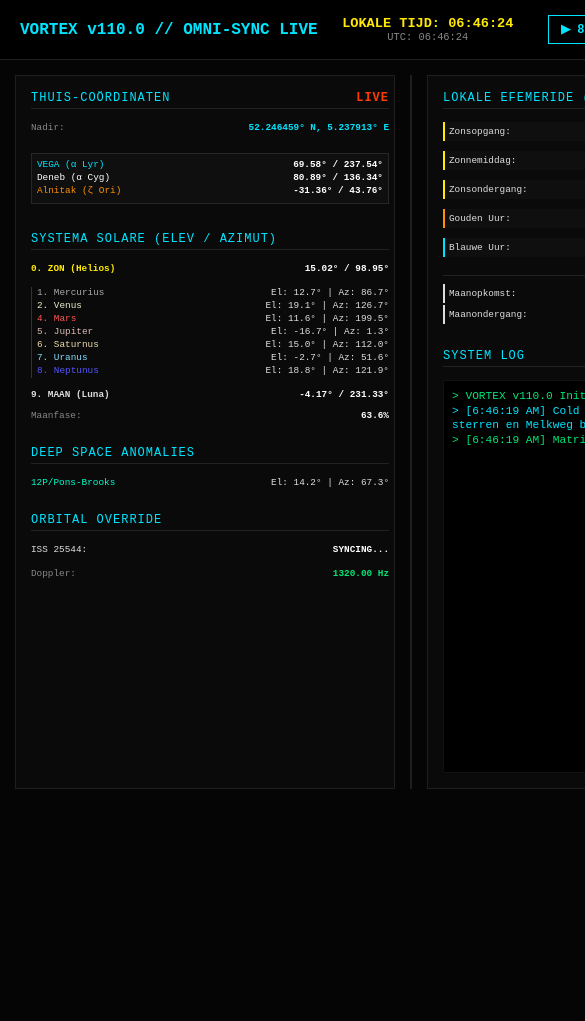
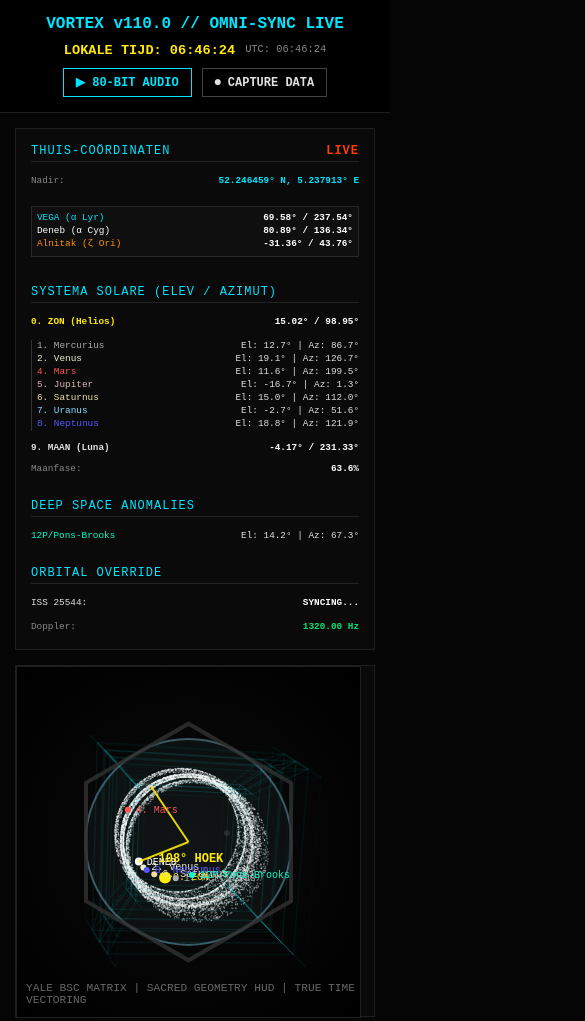
Before and after one commit to goija/vortexarcheologie_v72, a website: page dashboardv3.html in a window 390 px wide. Shown: the top 1021 px of the page, 585 px wide, since content can reach past the window. Before the commit the page ends 844 px from the top, so only its background shows below. Drawn offline with Linux system fonts and the light colour scheme; no server answers; animation ran at ten frames a second.

Commit message:
Add files via upload

```diff
--- a/dashboardv3.html
+++ b/dashboardv3.html
@@ -2,6 +2,7 @@
 <html lang="nl">
 <head>
     <meta charset="UTF-8">
+    <meta name="viewport" content="width=device-width, initial-scale=1.0, maximum-scale=1.0, user-scalable=no">
     <title>VORTEX v110.0 // OMNI-SYNC LIVE</title>
     <style>
         :root {
@@ -10,21 +11,55 @@
             --accent-red: #ff3d00; --accent-orange: #ff9100; --accent-purple: #b388ff;
             --font-mono: 'Courier New', monospace;
         }
-        body { background: var(--bg-dark); color: #e0e0e0; font-family: var(--font-mono); margin: 0; overflow: hidden; display: grid; grid-template-rows: 60px 1fr; height: 100vh; }
-        header { display: flex; justify-content: space-between; align-items: center; padding: 0 20px; border-bottom: 1px solid var(--border-color); background: #000; z-index: 10; }
-        main { display: grid; grid-template-columns: 380px 1fr 400px; gap: 15px; padding: 15px; height: calc(100vh - 100px); box-sizing: border-box; }
+        body {
+            background: var(--bg-dark);
+            color: #e0e0e0;
+            font-family: var(--font-mono);
+            margin: 0;
+            overflow: hidden;
+            display: grid;
+            grid-template-rows: 60px 1fr;
+            height: 100vh;
+        }
+        header {
+            display: flex; justify-content: space-between; align-items: center;
+            padding: 0 20px; border-bottom: 1px solid var(--border-color); background: #000; z-index: 10;
+        }
+        main {
+            display: grid; grid-template-columns: 380px 1fr 400px; gap: 15px;
+            padding: 15px; height: calc(100vh - 60px); box-sizing: border-box;
+        }
 
-        .panel { background: var(--panel-bg); border: 1px solid var(--border-color); padding: 15px; display: flex; flex-direction: column; gap: 8px; overflow: hidden; }
-        .section-title { color: var(--accent-cyan); font-size: 0.75em; text-transform: uppercase; letter-spacing: 1px; border-bottom: 1px solid #222; padding-bottom: 3px; margin-bottom: 5px; }
-        .data-row { display: flex; justify-content: space-between; font-size: 0.72em; margin-bottom: 2px; font-family: monospace; }
+        .panel {
+            background: var(--panel-bg); border: 1px solid var(--border-color);
+            padding: 15px; display: flex; flex-direction: column; gap: 8px; overflow: hidden;
+        }
+        .section-title {
+            color: var(--accent-cyan); font-size: 0.75em; text-transform: uppercase;
+            letter-spacing: 1px; border-bottom: 1px solid #222; padding-bottom: 3px; margin-bottom: 5px;
+        }
+        .data-row {
+            display: flex; justify-content: space-between; font-size: 0.72em; margin-bottom: 2px; font-family: monospace;
+        }
         .highlight { color: #fff; font-weight: bold; }
 
         #canvas-container { flex-grow: 1; width: 100%; height: 100%; position: relative; cursor: crosshair; }
-        #cosmicCanvas { width: 100%; height: 100%; background: radial-gradient(circle, #0a0a0a 0%, #000 100%); border: 1px solid var(--border-color); display: block; }
+        #cosmicCanvas {
+            width: 100%; height: 100%;
+            background: radial-gradient(circle, #0a0a0a 0%, #000 100%);
+            border: 1px solid var(--border-color); display: block;
+        }
 
-        #terminal { font-size: 0.7em; color: var(--accent-green); background: #000; padding: 8px; flex-grow: 1; overflow-y: auto; border: 1px solid #111; line-height: 1.3; }
+        #terminal {
+            font-size: 0.7em; color: var(--accent-green); background: #000; padding: 8px;
+            flex-grow: 1; overflow-y: auto; border: 1px solid #111; line-height: 1.3;
+        }
 
-        button { background: transparent; color: var(--accent-cyan); border: 1px solid var(--accent-cyan); padding: 6px 12px; font-family: var(--font-mono); cursor: pointer; transition: all 0.2s; font-size: 0.75em; font-weight: bold; margin-left: 10px; }
+        button {
+            background: transparent; color: var(--accent-cyan); border: 1px solid var(--accent-cyan);
+            padding: 6px 12px; font-family: var(--font-mono); cursor: pointer; transition: all 0.2s;
+            font-size: 0.75em; font-weight: bold; margin-left: 10px;
+        }
         button:hover { background: var(--accent-cyan); color: #000; }
         button.active { background: var(--accent-yellow); border-color: var(--accent-yellow); color: #000; }
 
@@ -35,6 +70,32 @@
         @keyframes pulseRed { 0% { opacity: 1; } 50% { opacity: 0.5; } 100% { opacity: 1; } }
         .live-indicator { color: var(--accent-red); animation: pulseRed 1s infinite; font-weight: bold; }
         .hud-overlay { position: absolute; bottom: 10px; left: 10px; color: rgba(255,255,255,0.4); font-size: 0.7em; pointer-events: none; }
+
+        /* MOBIELE OPTIMALISATIE */
+        @media (max-width: 1024px) {
+            body {
+                display: flex; flex-direction: column; height: auto; min-height: 100vh; overflow-y: auto;
+            }
+            header {
+                flex-direction: column; padding: 15px; gap: 10px; height: auto; text-align: center;
+            }
+            header > div {
+                width: 100%; display: flex; justify-content: center; flex-wrap: wrap; gap: 10px;
+            }
+            button { margin-left: 0; }
+            main {
+                display: flex; flex-direction: column; height: auto; overflow: visible;
+            }
+            #canvas-container {
+                height: 350px; /* Vaste hoogte op mobiel zodat je nog kan scrollen */
+                min-height: 350px;
+                order: -1; /* Zet canvas bovenaan de lijst op mobiel */
+            }
+            .panel {
+                overflow: visible; height: auto; padding-right: 15px !important;
+            }
+            #terminal { min-height: 150px; }
+        }
     </style>
 </head>
 <body>
@@ -59,7 +120,6 @@
                 <div class="data-row"><span style="color: #fff">Deneb (α Cyg)</span><span id="deneb-pos" class="highlight">Calc...</span></div>
                 <div class="data-row"><span style="color: var(--accent-orange)">Alnitak (ζ Ori)</span><span id="alnitak-pos" class="highlight">Calc...</span></div>
             </div>
-
             <div class="section-title" style="margin-top: 10px;">SYSTEMA SOLARE (ELEV / AZIMUT)</div>
             <div class="data-row"><span style="color: var(--accent-yellow); font-weight:bold;">0. ZON (Helios)</span><span id="sun-pos" class="highlight">Calc...</span></div>
             <div id="planet-data-container" style="margin-top: 3px; padding-left: 5px; border-left: 1px solid #333;"></div>
@@ -74,7 +134,6 @@
             <div class="data-row"><span class="green">ISS 25544:</span><span id="iss-pos" class="highlight green">SYNCING...</span></div>
             <div class="data-row" style="margin-top: 3px;"><span style="color: #888;">Doppler:</span><span id="val-freq" style="color: var(--accent-green); font-weight:bold;">1320.00 Hz</span></div>
         </div>
-
         <div class="panel" style="padding:0;">
             <div id="canvas-container">
                 <canvas id="cosmicCanvas"></canvas>
@@ -82,7 +141,6 @@
                 <div class="hud-overlay">YALE BSC MATRIX | SACRED GEOMETRY HUD | TRUE TIME VECTORING</div>
             </div>
         </div>
-
         <div class="panel">
             <div class="section-title">LOKALE EFEMERIDE (LAREN)</div>
             <div class="data-row" style="padding: 4px; background: rgba(255,255,255,0.02); border-left: 2px solid var(--accent-yellow);"><span>Zonsopgang:</span><span id="ev-sunrise" class="highlight yellow">--:--</span></div>
@@ -95,14 +153,12 @@
                 <div class="data-row" style="padding: 4px; border-left: 2px solid #ddd;"><span>Maanopkomst:</span><span id="ev-moonrise" class="highlight" style="color:#ddd">--:--</span></div>
                 <div class="data-row" style="padding: 4px; border-left: 2px solid #ddd;"><span>Maanondergang:</span><span id="ev-moonset" class="highlight" style="color:#ddd">--:--</span></div>
             </div>
-
             <div class="section-title" style="margin-top: 15px;">SYSTEM LOG</div>
             <div id="terminal">
                 <div class="log-entry">> VORTEX v110.0 Initializing...</div>
             </div>
         </div>
     </main>
-
     <script>
         // --- 1. CONFIGURATIE & OMNI-SYNC STATE ---
         const canvas = document.getElementById('cosmicCanvas'); const ctx = canvas.getContext('2d');
@@ -111,7 +167,6 @@
         const clockLocal = document.getElementById('sys-clock-local'); const clockUTC = document.getElementById('sys-clock-utc');
 
         let state = {
-            // Absolute Lock op jouw coördinaten. Geen GPS prompt meer nodig.
             observer: { lat: 52.246459, lon: 5.237913 },
             stars: { vega: { ra: 279.23, dec: 38.78, elev: 0, az: 0 }, deneb: { ra: 310.35, dec: 45.28, elev: 0, az: 0 }, alnitak: { ra: 85.19, dec: -1.94, elev: 0, az: 0 } },
             sol: { id: 0, ra: 0, dec: 0, elev: 0, az: 0, color: "#ffee00" },
@@ -133,7 +188,8 @@
 
         function log(m, col="") { const d = document.createElement('div'); d.innerHTML = `> [${new Date().toLocaleTimeString()}] ${m}`; if(col) d.style.color = col; terminal.appendChild(d); terminal.scrollTop = terminal.scrollHeight; }
 
-        // --- INTERACTIE & CAMERA ---
+        // --- INTERACTIE & CAMERA (MUIS + TOUCH VOOR MOBIEL) ---
+        // Muis interactie
         container.addEventListener('mousedown', e => { state.isDragging = true; state.lastMouseX = e.clientX; state.lastMouseY = e.clientY; });
         window.addEventListener('mouseup', () => { state.isDragging = false; });
         window.addEventListener('mousemove', e => {
@@ -142,7 +198,23 @@
             state.cam.rotY += deltaX * 0.005; state.cam.rotX -= deltaY * 0.005;
             state.lastMouseX = e.clientX; state.lastMouseY = e.clientY;
         });
-        container.addEventListener('wheel', e => { e.preventDefault(); state.cam.zoom += e.deltaY * -0.001; state.cam.zoom = Math.max(0.2, Math.min(state.cam.zoom, 5.0)); });
+
+        // Touch interactie
+        container.addEventListener('touchstart', e => {
+            state.isDragging = true;
+            state.lastMouseX = e.touches[0].clientX;
+            state.lastMouseY = e.touches[0].clientY;
+            e.preventDefault(); // Voorkomt vastlopend scrollen over canvas
+        }, {passive: false});
+        window.addEventListener('touchend', () => { state.isDragging = false; });
+        window.addEventListener('touchmove', e => {
+            if (!state.isDragging) return;
+            const deltaX = e.touches[0].clientX - state.lastMouseX; const deltaY = e.touches[0].clientY - state.lastMouseY;
+            state.cam.rotY += deltaX * 0.005; state.cam.rotX -= deltaY * 0.005;
+            state.lastMouseX = e.touches[0].clientX; state.lastMouseY = e.touches[0].clientY;
+        });
+
+        container.addEventListener('wheel', e => { e.preventDefault(); state.cam.zoom += e.deltaY * -0.001; state.cam.zoom = Math.max(0.2, Math.min(state.cam.zoom, 5.0)); }, {passive: false});
 
         // --- YALE BSC MATRIX ---
         function generateCosmicMatrix() {
@@ -187,20 +259,17 @@
             let az = Math.acos(cosAz) * deg; if (Math.sin(haRad) > 0) az = 360 - az;
             return { elev: elevRad * deg, az: az };
         }
-
         function calculateEventTimes(date, lat, lon) {
             const jd = getJulianDate(date); const sunPos = calculateSun(jd); const moonPos = calculateMoon(jd); const rad = Math.PI/180;
             const d = jd - 2451545.0; const L0 = (280.466 + 0.9856474 * d) % 360; const M = (357.529 + 0.9856003 * d) % 360;
             const eqTime = -1.914 * Math.sin(M*rad) - 0.02 * Math.sin(2*M*rad) + 2.466 * Math.sin(2*L0*rad) - 0.053 * Math.sin(4*L0*rad);
             const solarNoonUTC = 12 - (lon / 15) - (eqTime / 15);
-
             function getHourAngle(targetElev, dec) {
                 const cosH = (Math.sin(targetElev*rad) - Math.sin(lat*rad)*Math.sin(dec*rad)) / (Math.cos(lat*rad)*Math.cos(dec*rad));
                 if(cosH < -1 || cosH > 1) return null; return Math.acos(cosH) / rad / 15;
             }
             const hSunset = getHourAngle(-0.833, sunPos.dec); const hMoonset = getHourAngle(-0.833, moonPos.dec);
             const formatTime = (u) => { if(!u) return "--:--"; let t = new Date(date); t.setUTCHours(Math.floor(u)); t.setUTCMinutes(Math.floor((u%1)*60)); return t.toLocaleTimeString('nl-NL', {hour: '2-digit', minute:'2-digit'}); };
-
             document.getElementById('ev-noon').innerText = formatTime(solarNoonUTC);
             document.getElementById('ev-sunrise').innerText = formatTime(solarNoonUTC - hSunset);
             document.getElementById('ev-sunset').innerText = formatTime(solarNoonUTC + hSunset);
@@ -212,7 +281,6 @@
 
         // --- 3. THE LIVE LOOP ---
         const jdEpoch = 2461136.0;
-
         function updateSystem() {
             const now = new Date(); const jd = getJulianDate(now);
             clockLocal.innerHTML = `LOKALE TIJD: ${now.toLocaleTimeString('nl-NL')}`; clockUTC.innerHTML = `UTC: ${now.toISOString().substring(11, 19)}`;
@@ -223,7 +291,6 @@
             const moonPos = calculateMoon(jd); const moonAA = calculateElevAz(moonPos.ra, moonPos.dec, state.observer.lat, state.observer.lon, jd);
             state.luna.elev = moonAA.elev; state.luna.az = moonAA.az;
             state.luna.phase = ((jd - 2451550.1) % 29.53058867) / 29.53058867; if(state.luna.phase < 0) state.luna.phase += 1;
-
             Object.keys(state.stars).forEach(k => { const s = state.stars[k]; const p = calculateElevAz(s.ra, s.dec, state.observer.lat, state.observer.lon, jd); s.elev = p.elev; s.az = p.az; });
 
             const daysSinceEpoch = jd - jdEpoch;
@@ -235,7 +302,6 @@
                 c.ra = (c.raBase + (c.raMotion * daysSinceEpoch)) % 360; c.dec = c.decBase; if (c.ra < 0) c.ra += 360;
                 const po = calculateElevAz(c.ra, c.dec, state.observer.lat, state.observer.lon, jd); c.elev = po.elev; c.az = po.az;
             });
-
             document.getElementById('sun-pos').innerText = `${state.sol.elev.toFixed(2)}° / ${state.sol.az.toFixed(2)}°`;
             document.getElementById('moon-pos').innerText = `${state.luna.elev.toFixed(2)}° / ${state.luna.az.toFixed(2)}°`;
             document.getElementById('moon-phase').innerText = `${(state.luna.phase*100).toFixed(1)}%`;
@@ -258,7 +324,6 @@
             let cx = curr[0], cy = curr[1], cz = curr[2];
             let nx = cx * Math.cos(state.cam.rotY) - cz * Math.sin(state.cam.rotY); let nz = cx * Math.sin(state.cam.rotY) + cz * Math.cos(state.cam.rotY);
             let ny = cy * Math.cos(state.cam.rotX) - nz * Math.sin(state.cam.rotX); nz = cy * Math.sin(state.cam.rotX) + nz * Math.cos(state.cam.rotX);
-
             const scale = Math.min(canvas.width, canvas.height) * 0.38 * state.cam.zoom;
             const factor = 2 / (4 + curr[7] + nz*0.2);
             return { x: nx * factor * scale, y: ny * factor * scale };
@@ -275,15 +340,12 @@
         }
 
         function drawSacredHexAnchor(ctx, cx, cy, radius) {
-            // Lichtblauwe binnenste bol (cirkel)
             ctx.beginPath();
             ctx.arc(cx, cy, radius * state.cam.zoom, 0, Math.PI * 2);
             ctx.strokeStyle = "rgba(135, 206, 235, 0.4)";
             ctx.fillStyle = "rgba(135, 206, 235, 0.05)";
             ctx.lineWidth = 2;
             ctx.fill(); ctx.stroke();
-
-            // Donkergrijze buitenste zeshoek (Hexagon)
             ctx.beginPath();
             for (let i = 0; i < 6; i++) {
                 let angle = (Math.PI / 3) * i - (Math.PI / 6) + state.cam.rotY;
@@ -297,23 +359,20 @@
         }
 
         function drawCosmos() {
-            if (canvas.width !== canvas.clientWidth) { canvas.width = canvas.clientWidth; canvas.height = canvas.clientHeight; }
+            if (canvas.width !== canvas.clientWidth || canvas.height !== canvas.clientHeight) {
+                canvas.width = canvas.clientWidth; canvas.height = canvas.clientHeight;
+            }
             const cx = canvas.width / 2, cy = canvas.height / 2; ctx.clearRect(0, 0, canvas.width, canvas.height);
-
             for (let i = 0; i < 28; i++) state.angles[i] += 0.001;
-
             ctx.fillStyle = "rgba(255, 255, 255, 0.4)";
             state.starMatrix.forEach(v => { const pt = projectInteractief(v); ctx.fillRect(cx + pt.x, cy + pt.y, 1.2 * state.cam.zoom, 1.2 * state.cam.zoom); });
-
             ctx.lineWidth = 0.5;
             edges.forEach(edge => {
                 const p1 = projectInteractief(vertices8D[edge[0]]); const p2 = projectInteractief(vertices8D[edge[1]]);
                 ctx.strokeStyle = state.isRecording ? `rgba(255, 61, 0, 0.1)` : `rgba(0, 229, 255, 0.05)`;
                 ctx.beginPath(); ctx.moveTo(cx + p1.x, cy + p1.y); ctx.lineTo(cx + p2.x, cy + p2.y); ctx.stroke();
             });
-
             drawSacredHexAnchor(ctx, cx, cy, Math.min(canvas.width, canvas.height) * 0.3);
-
             plotAstroObj(state.sol, cx, cy, ctx, state.sol.color, 6, "0. ZON");
             plotAstroObj(state.luna, cx, cy, ctx, "#ddd", 5, "9. MAAN");
 
@@ -330,17 +389,14 @@
                 ctx.fillStyle = "rgba(255, 234, 0, 1)"; ctx.font = "bold 12px Courier New";
                 ctx.fillText("108° HOEK", cx - 30, cy + 20);
             }
-
             state.planets.forEach(p => plotAstroObj(p, cx, cy, ctx, p.color, 3, p.name));
             state.comets.forEach(c => plotAstroObj(c, cx, cy, ctx, c.color, 3, c.id));
-
             if(state.iss.elev !== 0) {
                 const iAz = (state.iss.az / 360) * Math.PI * 2; const iAlt = (state.iss.elev / 90) * Math.PI / 2;
                 const pt = projectInteractief([Math.cos(iAz), Math.sin(iAz), Math.sin(iAlt), Math.cos(iAlt), -1, -1, 0, 0]);
                 ctx.fillStyle = "var(--accent-green)"; ctx.beginPath(); ctx.arc(cx + pt.x, cy + pt.y, 4, 0, Math.PI*2); ctx.fill();
                 ctx.fillText("ISS", cx + pt.x + 8, cy + pt.y + 3);
             }
-
             requestAnimationFrame(drawCosmos);
         }
 
@@ -354,7 +410,6 @@
                 osc.start(); state.audioActive = true; this.textContent = '■ STOP AUDIO'; this.classList.add('active');
             } else { osc.stop(); audioCtx.close(); state.audioActive = false; this.textContent = '▶ 80-BIT AUDIO'; this.classList.remove('active'); }
         });
-
         let mediaRecorder, chunks = [];
         document.getElementById('btn-record').addEventListener('click', function() {
             if (!state.isRecording) {
@@ -379,8 +434,7 @@
                 state.freqCurrent = 1320.00 + (d.velocity / 20000); document.getElementById('val-freq').innerText = state.freqCurrent.toFixed(2) + " Hz";
                 if(state.audioActive && osc) osc.frequency.setTargetAtTime(state.freqCurrent, audioCtx.currentTime, 0.1);
             } catch(e){}
-        }, 5000); // Polling op 5s om API rate limits te voorkomen
-
+        }, 5000);
         drawCosmos();
     </script>
 </body>
```
Also changed, not shown: betegeling.html (added, +77 -0 lines).
